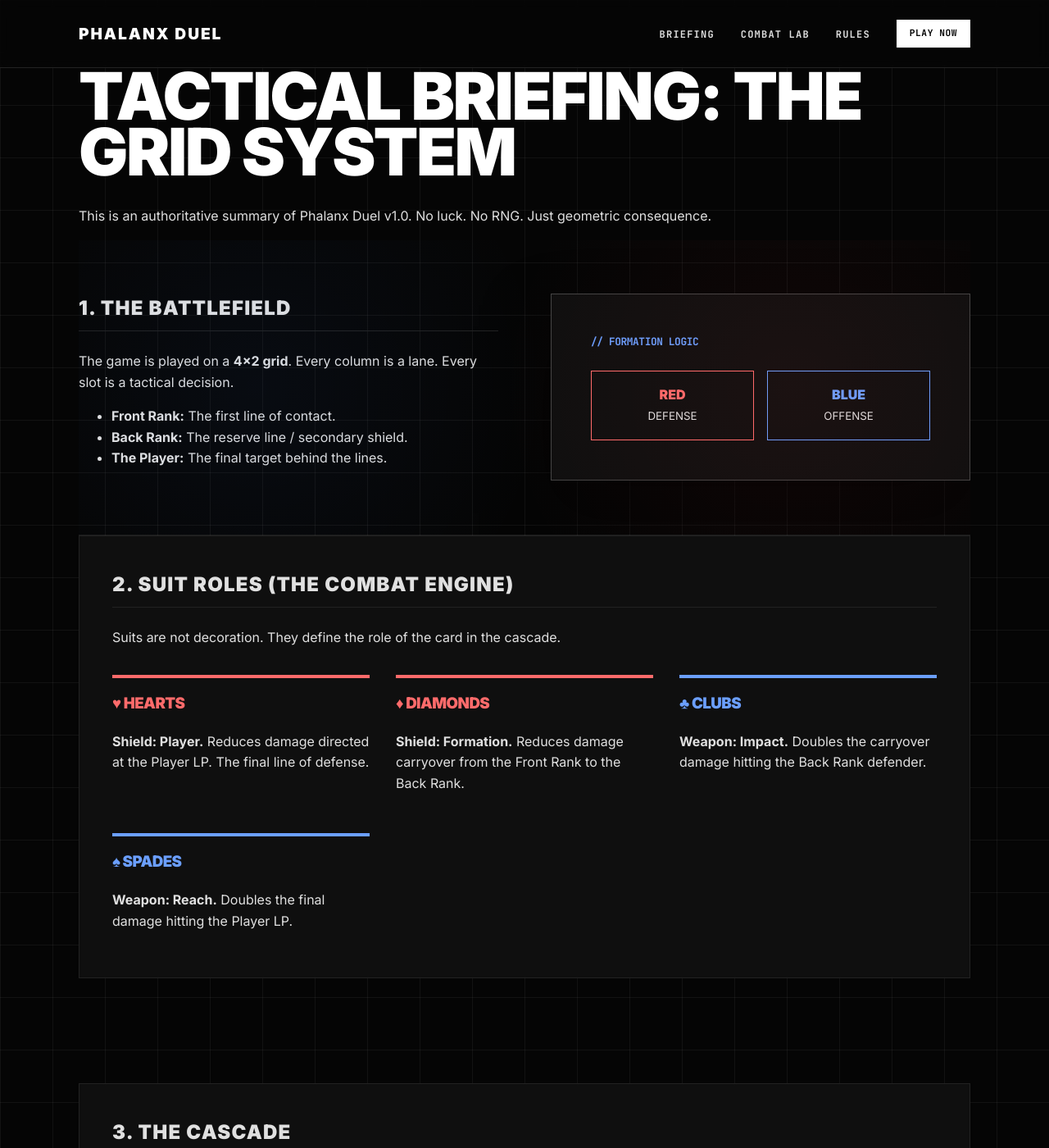
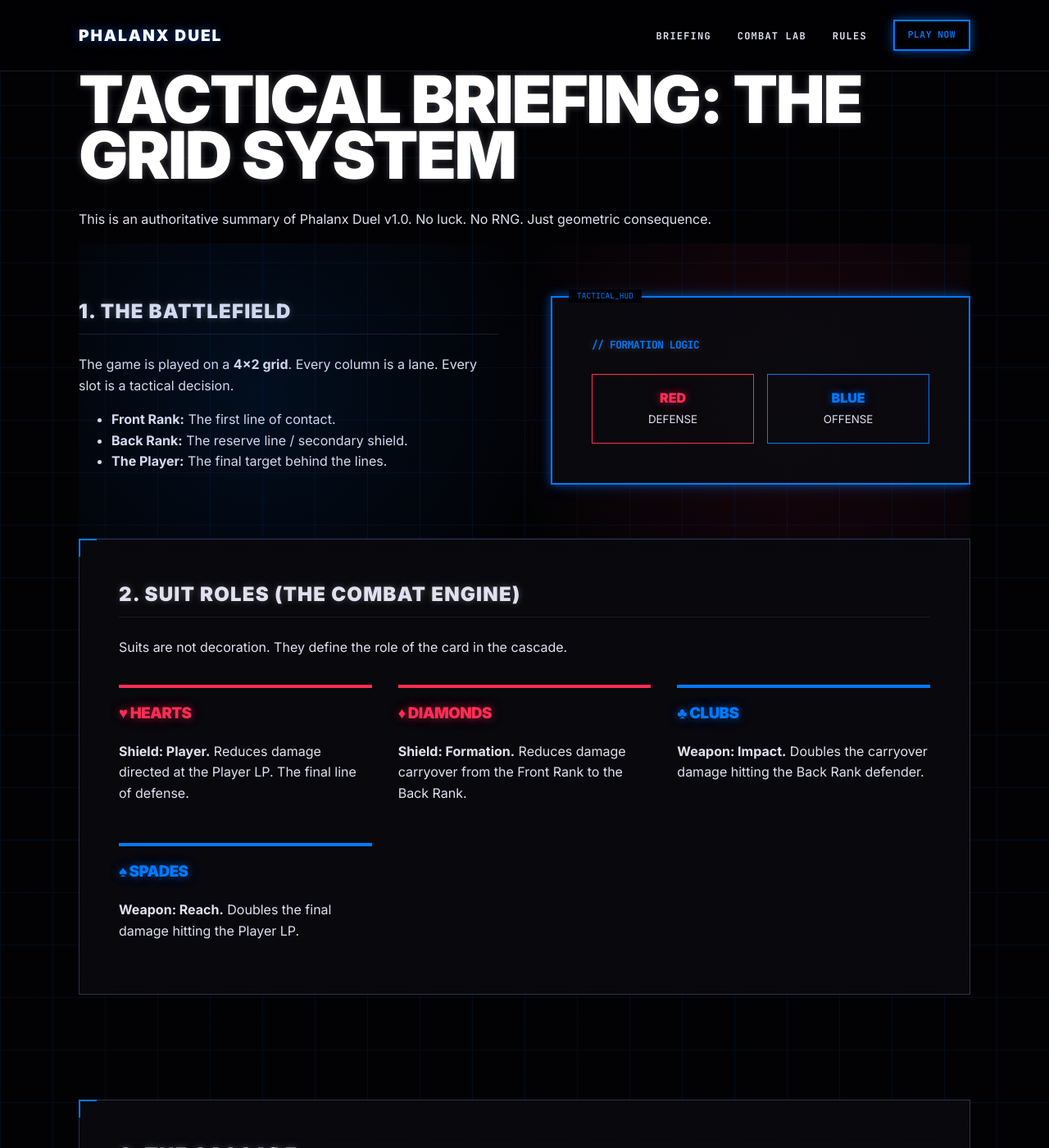
Before and after one commit to phalanxduel/phalanxduel.github.io, a Jekyll site: the page built from learn/rules.md, in a window 1280 px wide and 1400 px high. Shown: the whole window at 82% size. Built offline with Jekyll 4.4.1, drawn with Linux system fonts in a browser that asks for light colours.

Commit message:
style: transform site visual language to Vector Brutalism
- Implement 'Tron/Star Wars Vector' aesthetic with glowing neon outlines and tactical grids
- Update STYLE_GUIDE.md to v1.1 codifying the Vector Brutalism philosophy
- Revise homepage terminology to 'Briefing', 'Initialize', and 'Command Console'
- Add TACTICAL_HUD corner markers and scanline effects to the UI
- Synchronize neon suit colors (Blue Offense / Red Defense) across all components

```diff
--- a/assets/css/site.css
+++ b/assets/css/site.css
@@ -1,29 +1,34 @@
 :root {
-  --color-bg: #050505;
-  --color-surface: #0f0f0f;
-  --color-surface-up: #1a1a1a;
-  --color-text: #e0e0e0;
-  --color-text-dim: #888;
-  --color-muted: #888;
+  --color-bg: #020205; /* Deep void */
+  --color-surface: #0a0a0f;
+  --color-surface-up: #12121a;
+  --color-text: #e0e0f0;
+  --color-text-dim: #707080;
+  --color-muted: #404050;
 
-  /* Phalanx Suit System Colors (AA Contrast Adjusted) */
-  --color-defense: #ff6b6b; /* Adjusted for 4.5:1 contrast on #050505 */
-  --color-offense: #6b9fff; /* Adjusted for 4.5:1 contrast on #050505 */
-  --color-accent: var(--color-defense);
+  /* Phalanx Suit System Colors - Neon Vector Adjusted */
+  --color-defense: #ff2d55; /* Glowing Red/Pink */
+  --color-offense: #007aff; /* Glowing Cyan/Blue */
+  --color-accent: var(--color-offense);
 
-  --color-border: #222;
-  --color-border-up: #444;
-  --color-success: #4ade80;
+  --color-border: #1a1a2a;
+  --color-border-up: #30304a;
+  --color-success: #34c759;
 
-  /* Grid System */
-  --grid-line: rgba(255, 255, 255, 0.05);
-  --grid-line-bold: rgba(255, 255, 255, 0.1);
+  /* Vector Glows */
+  --glow-defense: 0 0 10px rgba(255, 45, 85, 0.5), 0 0 20px rgba(255, 45, 85, 0.2);
+  --glow-offense: 0 0 10px rgba(0, 122, 255, 0.5), 0 0 20px rgba(0, 122, 255, 0.2);
+  --glow-text: 0 0 8px rgba(224, 224, 240, 0.3);
+
+  /* Grid System - Trench Run Style */
+  --grid-line: rgba(0, 122, 255, 0.08);
+  --grid-line-bold: rgba(0, 122, 255, 0.15);
 
   --font-main: "Inter", -apple-system, BlinkMacSystemFont, "Segoe UI", Roboto, sans-serif;
   --font-display: "Inter", sans-serif;
   --font-mono: "JetBrains Mono", "SFMono-Regular", Consolas, monospace;
   --max-width: 72rem;
-  --transition: 150ms cubic-bezier(0.4, 0, 0.2, 1);
+  --transition: 200ms cubic-bezier(0.2, 0.8, 0.2, 1);
 }
 
 @media (prefers-reduced-motion: reduce) {
@@ -49,6 +54,7 @@
   font-weight: 900;
   text-transform: uppercase;
   transition: top 0.2s;
+  box-shadow: var(--glow-offense);
 }
 
 .skip-link:focus {
@@ -74,6 +80,7 @@ h1, h2, h3, h4 {
   letter-spacing: -0.03em;
   font-weight: 900;
   margin-top: 0;
+  text-shadow: var(--glow-text);
 }
 
 h1 {
@@ -100,8 +107,9 @@ a {
 }
 
 a:hover {
-  color: var(--color-accent);
-  text-decoration-color: var(--color-accent);
+  color: var(--color-offense);
+  text-shadow: var(--glow-offense);
+  text-decoration-color: var(--color-offense);
 }
 
 .container {
@@ -114,7 +122,7 @@ a:hover {
 .site-header {
   border-bottom: 1px solid var(--color-border);
   padding: 1.5rem 0;
-  background: rgba(5, 5, 5, 0.8);
+  background: rgba(2, 2, 5, 0.9);
   backdrop-filter: blur(10px);
   position: sticky;
   top: 0;
@@ -134,6 +142,7 @@ a:hover {
   font-size: 1.2rem;
   text-decoration: none;
   color: #fff;
+  text-shadow: var(--glow-offense);
 }
 
 .nav-list {
@@ -153,32 +162,52 @@ a:hover {
   letter-spacing: 0.05em;
 }
 
-/* Buttons */
+/* Buttons - Vector Style */
 .button-link {
   display: inline-flex;
   align-items: center;
   padding: 1rem 2rem;
-  background: #fff;
-  color: #000;
+  background: transparent;
+  color: var(--color-offense);
+  border: 2px solid var(--color-offense);
   text-decoration: none;
   font-weight: 900;
   text-transform: uppercase;
   font-family: var(--font-mono);
   font-size: 0.8rem;
-  letter-spacing: 0.05em;
+  letter-spacing: 0.1em;
   transition: var(--transition);
+  box-shadow: var(--glow-offense);
 }
 
 .button-link:hover {
-  background: var(--color-accent);
-  color: #fff;
+  background: var(--color-offense);
+  color: #000;
+  box-shadow: 0 0 30px rgba(0, 122, 255, 0.6);
   transform: translateY(-2px);
 }
 
+.button-link.primary {
+  border-color: var(--color-defense);
+  color: var(--color-defense);
+  box-shadow: var(--glow-defense);
+}
+
+.button-link.primary:hover {
+  background: var(--color-defense);
+  color: #000;
+  box-shadow: 0 0 30px rgba(255, 45, 85, 0.6);
+}
+
 .button-link.secondary {
-  background: transparent;
-  color: #fff;
-  border: 1px solid var(--color-border-up);
+  border-color: var(--color-text-dim);
+  color: var(--color-text-dim);
+  box-shadow: none;
+}
+
+.button-link.secondary:hover {
+  background: var(--color-text-dim);
+  color: #000;
 }
 
 /* Sections */
@@ -187,15 +216,25 @@ section {
 }
 
 .card {
-  background: var(--color-surface);
-  border: 1px solid var(--color-border);
-  padding: 2.5rem;
+  background: rgba(10, 10, 15, 0.8);
+  border: 1px solid var(--color-border-up);
+  padding: 3rem;
   margin-bottom: 2rem;
+  position: relative;
+  backdrop-filter: blur(10px);
+}
+
+.card::after {
+  content: "";
+  position: absolute;
+  top: -1px; left: -1px; width: 20px; height: 20px;
+  border-top: 2px solid var(--color-offense);
+  border-left: 2px solid var(--color-offense);
 }
 
 /* Phalanx Suit System Utility */
-.suit-red, .suit-h, .suit-d { color: var(--color-defense); }
-.suit-blue, .suit-c, .suit-s { color: var(--color-offense); }
+.suit-red, .suit-h, .suit-d { color: var(--color-defense); text-shadow: var(--glow-defense); }
+.suit-blue, .suit-c, .suit-s { color: var(--color-offense); text-shadow: var(--glow-offense); }
 
 .suit-icon {
   font-family: var(--font-display);
@@ -219,8 +258,8 @@ section {
   left: 0;
   right: 0;
   height: 100%;
-  background: radial-gradient(circle at 20% 50%, rgba(62, 130, 255, 0.05), transparent 40%),
-              radial-gradient(circle at 80% 50%, rgba(255, 62, 62, 0.05), transparent 40%);
+  background: radial-gradient(circle at 20% 50%, rgba(0, 122, 255, 0.1), transparent 40%),
+              radial-gradient(circle at 80% 50%, rgba(255, 45, 85, 0.1), transparent 40%);
   pointer-events: none;
 }
 
@@ -233,75 +272,51 @@ section {
 
 .hero-copy h1 {
   font-size: clamp(3rem, 10vw, 6rem);
-  text-shadow: 0 0 40px rgba(0,0,0,0.5);
 }
 
 .hero-preview {
-  background: var(--color-surface);
-  border: 1px solid var(--color-border-up);
+  background: rgba(10, 10, 15, 0.9);
+  border: 2px solid var(--color-offense);
   padding: 3rem;
-  box-shadow: 0 40px 80px rgba(0,0,0,0.5);
+  box-shadow: var(--glow-offense);
+  position: relative;
+}
+
+.hero-preview::before {
+  content: "TACTICAL_HUD";
+  position: absolute;
+  top: -10px; left: 20px;
+  background: var(--color-bg);
+  padding: 0 10px;
+  font-family: var(--font-mono);
+  font-size: 0.6rem;
+  color: var(--color-offense);
 }
 
 @media (max-width: 1024px) {
   .hero-layout { grid-template-columns: 1fr; }
 }
 
-/* Tactical Lanes Redesign */
-.grid-lanes {
-  display: grid;
-  grid-template-columns: repeat(4, 1fr);
-  gap: 1px;
-  background: var(--grid-line-bold);
-  border: 1px solid var(--grid-line-bold);
-  margin: 4rem 0;
-}
-
-.lane {
-  background: var(--color-bg);
-  padding: 3rem 1rem;
-  transition: var(--transition);
-}
-
-.lane:hover {
-  background: var(--color-surface);
-}
-
-/* Battle Calculator (The Simulator) */
-.simulator-panel {
-  background: var(--color-surface);
-  border: 1px solid var(--color-border-up);
-  padding: 3rem;
-  border-radius: 0;
-}
-
-.simulator-title {
-  font-family: var(--font-mono);
-  color: var(--color-accent);
-  font-size: 0.8rem;
-  margin-bottom: 2rem;
-  display: block;
-}
-
-select {
-  background: var(--color-surface-up);
-  color: #fff;
-  border: 1px solid var(--color-border-up);
-  padding: 0.75rem;
-  font-family: var(--font-mono);
-  text-transform: uppercase;
-}
-
-/* Responsive Embeds */
+/* Responsive Embeds - Command Console Style */
 .embed-shell {
   position: relative;
   width: 100%;
   aspect-ratio: var(--embed-aspect-ratio, 16/9);
-  background: var(--color-surface-up);
-  border: 1px solid var(--color-border-up);
-  margin: 3rem 0;
+  background: #000;
+  border: 2px solid var(--color-offense);
+  margin: 4rem 0;
   overflow: hidden;
-  box-shadow: 0 40px 80px rgba(0,0,0,0.5);
+  box-shadow: 0 0 50px rgba(0, 122, 255, 0.2), inset 0 0 20px rgba(0, 122, 255, 0.1);
+}
+
+.embed-shell::before {
+  content: "";
+  position: absolute;
+  top: 0; left: 0; right: 0; bottom: 0;
+  background: linear-gradient(rgba(18, 16, 16, 0) 50%, rgba(0, 0, 0, 0.1) 50%), linear-gradient(90deg, rgba(255, 0, 0, 0.02), rgba(0, 255, 0, 0.01), rgba(0, 0, 255, 0.02));
+  background-size: 100% 4px, 3px 100%;
+  pointer-events: none;
+  z-index: 5;
 }
 
 .embed-shell iframe {
@@ -318,10 +333,10 @@ select {
   top: 1rem;
   right: 1rem;
   z-index: 10;
-  background: rgba(0, 0, 0, 0.5);
-  border: 1px solid var(--color-border-up);
-  color: #fff;
-  padding: 0.5rem;
+  background: rgba(0, 0, 0, 0.8);
+  border: 1px solid var(--color-offense);
+  color: var(--color-offense);
+  padding: 0.6rem;
   cursor: pointer;
   font-size: 1.2rem;
   line-height: 1;
@@ -329,11 +344,12 @@ select {
   display: flex;
   align-items: center;
   justify-content: center;
+  box-shadow: var(--glow-offense);
 }
 
 .embed-popout:hover {
-  background: var(--color-accent);
-  border-color: #fff;
+  background: var(--color-offense);
+  color: #000;
 }
 
 .embed-shell:fullscreen {
@@ -351,12 +367,12 @@ select {
 }
 
 .embed-shell:fullscreen .embed-popout {
-  display: none; /* Hide popout button in fullscreen */
+  display: none;
 }
 
 @media (max-width: 768px) {
   .embed-shell {
-    aspect-ratio: 9/16; /* Mobile-first vertical duel layout */
+    aspect-ratio: 9/16;
   }
 }
 
@@ -368,6 +384,7 @@ select {
   font-size: 0.7rem;
   color: var(--color-text-dim);
   text-transform: uppercase;
+  background: rgba(2, 2, 5, 0.9);
 }
 
 .footer-inner a {
@@ -377,6 +394,5 @@ select {
 
 @media (max-width: 768px) {
   h1 { font-size: 3rem; }
-  .grid-lanes { grid-template-columns: repeat(2, 1fr); }
   .nav-list { display: none; }
 }
```
Also changed, not shown: STYLE_GUIDE.md (+43 -71 lines), _data/homepage.yml (+23 -23 lines).
